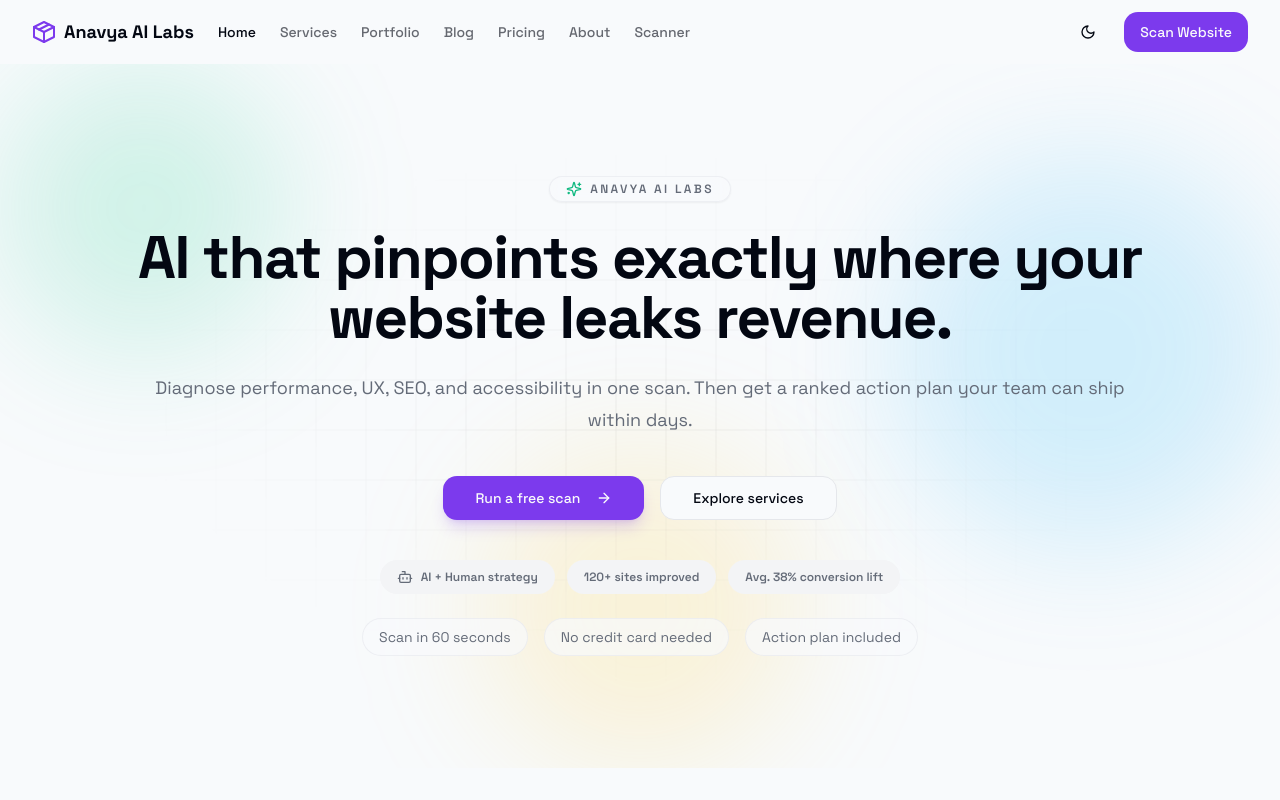
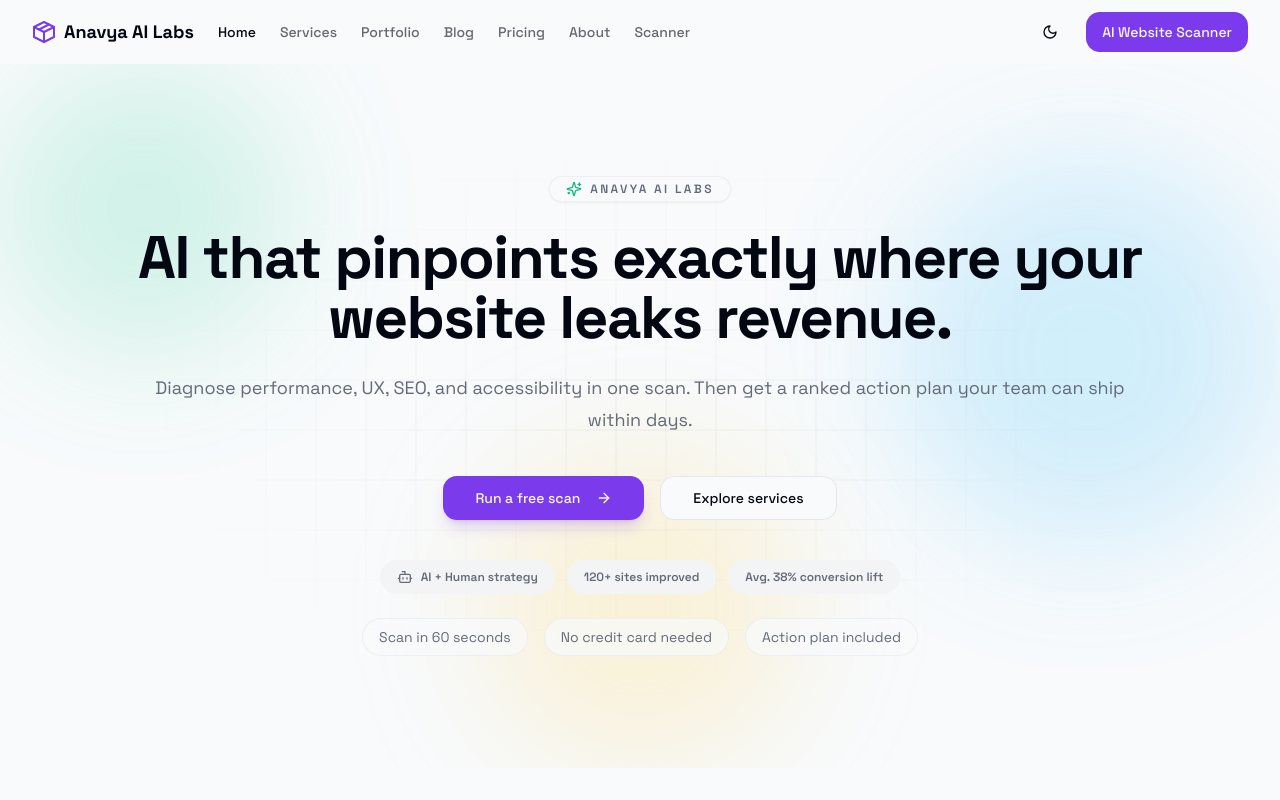
Before and after one commit to adarshsharma11/Anavya-AI-Labs, a Next.js app: page / in a window 1280 px wide. Shown: the top 800 px of the page. Built offline with nearby package versions, Linux system fonts and the light colour scheme.

Commit message:
api updates

```diff
--- a/src/components/layout/site-footer.tsx
+++ b/src/components/layout/site-footer.tsx
@@ -73,7 +73,7 @@
                     href="/scanner"
                     className="text-sm text-muted-foreground hover:text-foreground"
                   >
-                    Free Website Scan
+                    AI Website Scanner
                   </Link>
                 </li>
                 <li>
@@ -81,7 +81,7 @@
                     href="/services"
                     className="text-sm text-muted-foreground hover:text-foreground"
                   >
-                    Services
+                    AI Services
                   </Link>
                 </li>
                 <li>
--- a/src/components/layout/site-header.tsx
+++ b/src/components/layout/site-header.tsx
@@ -55,7 +55,7 @@
           <div className="hidden md:flex">
             <ThemeToggle />
             <Button asChild className="ml-4">
-              <Link href="/scanner">Scan Website</Link>
+              <Link href="/scanner">AI Website Scanner</Link>
             </Button>
           </div>
           <div className="md:hidden">
@@ -97,7 +97,7 @@
                     </div>
                     <Button asChild className="mt-4 w-full">
                       <Link href="/scanner" onClick={() => setIsOpen(false)}>
-                        Scan Website
+                        AI Website Scanner
                       </Link>
                     </Button>
                   </div>
```
